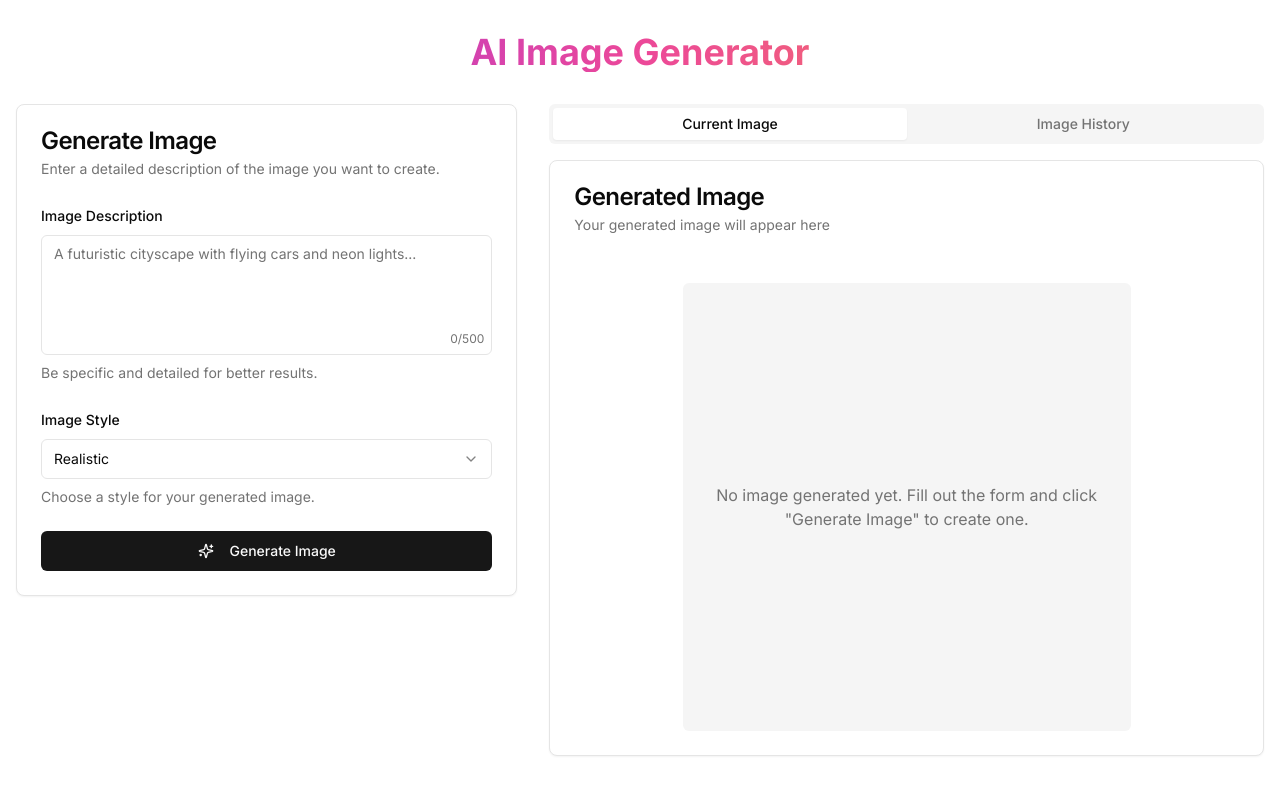
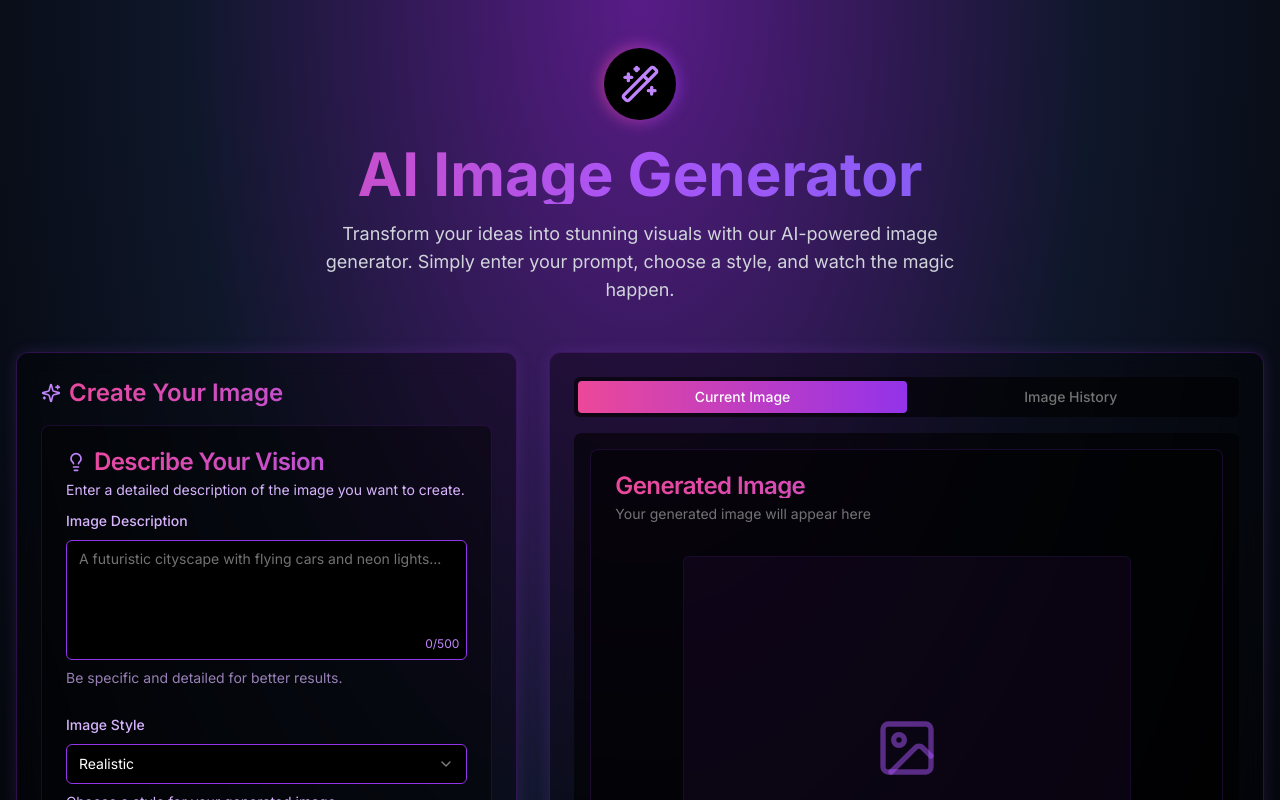
Before and after one commit to iqbal-0786/ai-image-generator, a Next.js app: page / in a window 1280 px wide. Shown: the top 800 px of the page. Built offline with nearby package versions, Linux system fonts and the light colour scheme.

Commit message:
image generate design changed

```diff
--- a/app/page.tsx
+++ b/app/page.tsx
@@ -8,6 +8,7 @@ import { Tabs, TabsContent, TabsList, TabsTrigger } from "@/components/ui/tabs"
 import { Toaster } from "@/components/ui/toaster"
 import { useToast } from "@/components/ui/use-toast"
 import type { GeneratedImage } from "@/types/image"
+import { Sparkles, Wand2 } from "lucide-react"
 
 export default function Home() {
   const [isGenerating, setIsGenerating] = useState(false)
@@ -91,35 +92,82 @@ export default function Home() {
   }
 
   return (
-    <main className="container mx-auto py-8 px-4 min-h-screen">
-      <h1 className="text-4xl font-bold text-center mb-8 bg-gradient-to-r from-purple-600 via-pink-500 to-orange-400 text-transparent bg-clip-text">
+    <div className="min-h-screen bg-[radial-gradient(ellipse_at_top,_var(--tw-gradient-stops))] from-purple-900 via-slate-900 to-black text-white">
+      <div className="container mx-auto py-12 px-4">
+        {/* Header Section */}
+        <div className="text-center mb-12">
+          <div className="inline-flex items-center justify-center mb-6">
+            <div className="relative">
+              <div className="absolute -inset-0.5 bg-gradient-to-r from-pink-500 to-purple-600 rounded-full blur opacity-75 animate-pulse"></div>
+              <div className="relative bg-black rounded-full p-4">
+                <Wand2 className="h-10 w-10 text-purple-400" />
+              </div>
+            </div>
+          </div>
+          <h1 className="text-6xl font-bold bg-gradient-to-r from-pink-500 via-purple-500 to-indigo-500 text-transparent bg-clip-text mb-4">
             AI Image Generator
           </h1>
+          <p className="text-gray-300 max-w-2xl mx-auto text-lg">
+            Transform your ideas into stunning visuals with our AI-powered image generator. Simply enter your prompt,
+            choose a style, and watch the magic happen.
+          </p>
+        </div>
 
+        {/* Main Content */}
         <div className="grid grid-cols-1 lg:grid-cols-12 gap-8">
-        <div className="lg:col-span-5">
+          {/* Form Section */}
+          <div className="lg:col-span-5 bg-black/40 rounded-xl p-6 backdrop-blur-md border border-purple-900/50 shadow-[0_0_15px_rgba(168,85,247,0.15)]">
+            <h2 className="text-2xl font-semibold mb-4 text-transparent bg-clip-text bg-gradient-to-r from-pink-500 to-purple-500 flex items-center">
+              <Sparkles className="mr-2 h-5 w-5 text-purple-400" />
+              Create Your Image
+            </h2>
             <ImageGeneratorForm onGenerate={handleGenerateImage} isGenerating={isGenerating} />
           </div>
 
-        <div className="lg:col-span-7">
-          <Tabs defaultValue="current">
-            <TabsList className="grid w-full grid-cols-2">
-              <TabsTrigger value="current">Current Image</TabsTrigger>
-              <TabsTrigger value="history">Image History</TabsTrigger>
+          {/* Display Section */}
+          <div className="lg:col-span-7 bg-black/40 rounded-xl p-6 backdrop-blur-md border border-purple-900/50 shadow-[0_0_15px_rgba(168,85,247,0.15)]">
+            <Tabs defaultValue="current" className="w-full">
+              <TabsList className="grid w-full grid-cols-2 mb-4 bg-black/60">
+                <TabsTrigger
+                  value="current"
+                  className="data-[state=active]:bg-gradient-to-r data-[state=active]:from-pink-500 data-[state=active]:to-purple-600 data-[state=active]:text-white"
+                >
+                  Current Image
+                </TabsTrigger>
+                <TabsTrigger
+                  value="history"
+                  className="data-[state=active]:bg-gradient-to-r data-[state=active]:from-pink-500 data-[state=active]:to-purple-600 data-[state=active]:text-white"
+                >
+                  Image History
+                </TabsTrigger>
               </TabsList>
 
-            <TabsContent value="current" className="mt-4">
+              <TabsContent value="current">
+                <div className="bg-black/60 rounded-lg p-4 min-h-96">
                   <ImageDisplay image={currentImage} isLoading={isGenerating} />
+                </div>
               </TabsContent>
 
-            <TabsContent value="history" className="mt-4">
+              <TabsContent value="history">
+                <div className="bg-black/60 rounded-lg p-4 min-h-96">
                   <ImageHistory images={imageHistory} onSelect={handleSelectFromHistory} />
+                </div>
               </TabsContent>
             </Tabs>
           </div>
         </div>
 
+        {/* Footer */}
+        <div className="mt-16 text-center">
+          <div className="inline-block bg-black/40 px-6 py-3 rounded-full backdrop-blur-md border border-purple-900/50">
+            <p className="text-gray-400 text-sm">
+              Create amazing AI-generated images in seconds • © {new Date().getFullYear()} AI Image Generator
+            </p>
+          </div>
+        </div>
+      </div>
+
       <Toaster />
-    </main>
+    </div>
   )
 }
--- a/components/image-display.tsx
+++ b/components/image-display.tsx
@@ -4,7 +4,7 @@ import { useState } from "react"
 import Image from "next/image"
 import { Card, CardContent, CardDescription, CardFooter, CardHeader, CardTitle } from "@/components/ui/card"
 import { Button } from "@/components/ui/button"
-import { Download, Share2 } from "lucide-react"
+import { Download, Share2, ImageIcon } from "lucide-react"
 import { Skeleton } from "@/components/ui/skeleton"
 import { Badge } from "@/components/ui/badge"
 import type { GeneratedImage } from "@/types/image"
@@ -52,14 +52,16 @@ export function ImageDisplay({ image, isLoading }: ImageDisplayProps) {
   }
 
   return (
-    <Card className="w-full h-full flex flex-col">
-      <CardHeader>
-        <CardTitle>Generated Image</CardTitle>
+    <Card className="w-full h-full flex flex-col bg-black/40 border-purple-900/30">
+      <CardHeader className="pb-2">
+        <CardTitle className="text-transparent bg-clip-text bg-gradient-to-r from-pink-500 to-purple-500">
+          Generated Image
+        </CardTitle>
         <CardDescription>
           {image ? (
             <>
               Created {formatDistanceToNow(new Date(image.createdAt), { addSuffix: true })}
-              <Badge variant="outline" className="ml-2">
+              <Badge variant="outline" className="ml-2 bg-purple-900/30 text-purple-300 border-purple-700">
                 {image.style.charAt(0).toUpperCase() + image.style.slice(1)}
               </Badge>
             </>
@@ -71,17 +73,17 @@ export function ImageDisplay({ image, isLoading }: ImageDisplayProps) {
       <CardContent className="flex-grow flex items-center justify-center p-2 sm:p-6">
         {isLoading ? (
           <div className="w-full aspect-square max-w-md mx-auto relative">
-            <Skeleton className="w-full h-full rounded-md" />
+            <Skeleton className="w-full h-full rounded-md bg-purple-900/20" />
             <div className="absolute inset-0 flex items-center justify-center">
-              <div className="animate-pulse text-center">
-                <div className="h-16 w-16 mx-auto border-4 border-primary border-t-transparent rounded-full animate-spin"></div>
-                <p className="mt-4 text-sm text-muted-foreground">Creating your masterpiece...</p>
+              <div className="text-center">
+                <div className="h-16 w-16 mx-auto border-4 border-purple-500 border-t-transparent rounded-full animate-spin"></div>
+                <p className="mt-4 text-sm text-purple-300">Creating your masterpiece...</p>
               </div>
             </div>
           </div>
         ) : image ? (
-          <div className="w-full aspect-square max-w-md mx-auto relative rounded-md overflow-hidden shadow-lg">
-            {isImageLoading && <Skeleton className="absolute inset-0" />}
+          <div className="w-full aspect-square max-w-md mx-auto relative rounded-md overflow-hidden shadow-[0_0_15px_rgba(168,85,247,0.2)]">
+            {isImageLoading && <Skeleton className="absolute inset-0 bg-purple-900/20" />}
             <Image
               src={image.url || "/placeholder.svg"}
               alt={image.prompt}
@@ -92,20 +94,33 @@ export function ImageDisplay({ image, isLoading }: ImageDisplayProps) {
             />
           </div>
         ) : (
-          <div className="w-full aspect-square max-w-md mx-auto bg-muted rounded-md flex items-center justify-center">
-            <p className="text-muted-foreground text-center p-4">
-              No image generated yet. Fill out the form and click "Generate Image" to create one.
-            </p>
+          <div className="w-full aspect-square max-w-md mx-auto bg-purple-900/10 rounded-md flex items-center justify-center border border-purple-900/20">
+            <div className="text-center p-4">
+              <ImageIcon className="h-16 w-16 mx-auto text-purple-500/50 mb-4" />
+              <p className="text-purple-300/70">
+                No image generated yet. Fill out the form and click "Generate Image" to create one.
+              </p>
+            </div>
           </div>
         )}
       </CardContent>
       {image && (
         <CardFooter className="flex justify-between gap-2">
-          <Button variant="outline" className="w-full" onClick={handleDownload} disabled={isLoading}>
+          <Button
+            variant="outline"
+            className="w-full border-purple-700 text-purple-300 hover:bg-purple-900/30 hover:text-white"
+            onClick={handleDownload}
+            disabled={isLoading}
+          >
             <Download className="mr-2 h-4 w-4" />
             Download
           </Button>
-          <Button variant="outline" className="w-full" onClick={handleShare} disabled={isLoading}>
+          <Button
+            variant="outline"
+            className="w-full border-purple-700 text-purple-300 hover:bg-purple-900/30 hover:text-white"
+            onClick={handleShare}
+            disabled={isLoading}
+          >
             <Share2 className="mr-2 h-4 w-4" />
             Share
           </Button>
--- a/components/image-generator-form.tsx
+++ b/components/image-generator-form.tsx
@@ -11,7 +11,7 @@ import { Form, FormControl, FormDescription, FormField, FormItem, FormLabel, For
 import { Button } from "@/components/ui/button"
 import { Select, SelectContent, SelectItem, SelectTrigger, SelectValue } from "@/components/ui/select"
 import { Textarea } from "@/components/ui/textarea"
-import { Loader2, Sparkles } from "lucide-react"
+import { Loader2, Sparkles, Palette, Lightbulb } from "lucide-react"
 
 const formSchema = z.object({
   prompt: z
@@ -51,10 +51,13 @@ export function ImageGeneratorForm({ onGenerate, isGenerating }: ImageGeneratorF
   }
 
   return (
-    <Card className="w-full">
-      <CardHeader>
-        <CardTitle>Generate Image</CardTitle>
-        <CardDescription>Enter a detailed description of the image you want to create.</CardDescription>
+    <Card className="w-full bg-black/40 border-purple-900/30">
+      <CardHeader className="pb-2">
+        <CardTitle className="text-transparent bg-clip-text bg-gradient-to-r from-pink-500 to-purple-500 flex items-center">
+          <Lightbulb className="mr-2 h-5 w-5 text-purple-400" />
+          Describe Your Vision
+        </CardTitle>
+        <CardDescription className="text-purple-300">Enter a detailed description of the image you want to create.</CardDescription>
       </CardHeader>
       <CardContent>
         <Form {...form}>
@@ -64,20 +67,22 @@ export function ImageGeneratorForm({ onGenerate, isGenerating }: ImageGeneratorF
               name="prompt"
               render={({ field }) => (
                 <FormItem>
-                  <FormLabel>Image Description</FormLabel>
+                  <FormLabel className="text-purple-300">Image Description</FormLabel>
                   <FormControl>
                     <div className="relative">
                       <Textarea
                         placeholder="A futuristic cityscape with flying cars and neon lights..."
-                        className="resize-none min-h-[120px]"
+                        className="resize-none min-h-[120px] bg-black border-purple-600 focus:border-purple-400 focus:ring-purple-400 text-white placeholder-gray-500"
                         {...field}
                         onChange={handlePromptChange}
                       />
-                      <div className="absolute bottom-2 right-2 text-xs text-muted-foreground">{promptLength}/500</div>
+                      <div className="absolute bottom-2 right-2 text-xs text-purple-400">{promptLength}/500</div>
                     </div>
                   </FormControl>
-                  <FormDescription>Be specific and detailed for better results.</FormDescription>
-                  <FormMessage />
+                  <FormDescription className="text-purple-300/70">
+                    Be specific and detailed for better results.
+                  </FormDescription>
+                  <FormMessage className="text-pink-500" />
                 </FormItem>
               )}
             />
@@ -87,27 +92,31 @@ export function ImageGeneratorForm({ onGenerate, isGenerating }: ImageGeneratorF
               name="style"
               render={({ field }) => (
                 <FormItem>
-                  <FormLabel>Image Style</FormLabel>
+                  <FormLabel className="text-purple-300">Image Style</FormLabel>
                   <Select onValueChange={field.onChange} defaultValue={field.value}>
                     <FormControl>
-                      <SelectTrigger>
+                      <SelectTrigger className="bg-black border-purple-600 text-white">
                         <SelectValue placeholder="Select a style" />
                       </SelectTrigger>
                     </FormControl>
-                    <SelectContent>
+                    <SelectContent className="bg-black text-white border-purple-600">
                       <SelectItem value="realistic">Realistic</SelectItem>
                       <SelectItem value="anime">Studio Ghibli Style</SelectItem>
                       <SelectItem value="fantasy">Fantasy Character</SelectItem>
                       <SelectItem value="cyberpunk">Cyberpunk Art</SelectItem>
                     </SelectContent>
                   </Select>
-                  <FormDescription>Choose a style for your generated image.</FormDescription>
+                  <FormDescription className="text-purple-300">Choose a style for your generated image.</FormDescription>
                   <FormMessage />
                 </FormItem>
               )}
             />
 
-            <Button type="submit" className="w-full" disabled={isGenerating}>
+            <Button
+              type="submit"
+              className="w-full bg-gradient-to-r from-pink-500 to-purple-600 hover:from-pink-600 hover:to-purple-700 transition-all duration-300 shadow-[0_0_15px_rgba(168,85,247,0.5)]"
+              disabled={isGenerating}
+            >
               {isGenerating ? (
                 <>
                   <Loader2 className="mr-2 h-4 w-4 animate-spin" />
--- a/components/image-history.tsx
+++ b/components/image-history.tsx
@@ -6,6 +6,7 @@ import Image from "next/image"
 import { formatDistanceToNow } from "date-fns"
 import { Badge } from "@/components/ui/badge"
 import { ScrollArea } from "@/components/ui/scroll-area"
+import { History } from "lucide-react"
 
 type ImageHistoryProps = {
   images: GeneratedImage[]
@@ -15,9 +16,10 @@ type ImageHistoryProps = {
 export function ImageHistory({ images, onSelect }: ImageHistoryProps) {
   if (images.length === 0) {
     return (
-      <Card className="w-full h-[400px] flex items-center justify-center">
+      <Card className="w-full h-[400px] flex items-center justify-center bg-black/40 border-purple-900/30">
         <CardContent className="text-center p-6">
-          <p className="text-muted-foreground">Your image history will appear here after you generate some images.</p>
+          <History className="h-16 w-16 mx-auto text-purple-500/50 mb-4" />
+          <p className="text-purple-300/70">Your image history will appear here after you generate some images.</p>
         </CardContent>
       </Card>
     )
@@ -29,20 +31,24 @@ export function ImageHistory({ images, onSelect }: ImageHistoryProps) {
         {images.map((image) => (
           <Card
             key={image.id}
-            className="overflow-hidden cursor-pointer hover:ring-2 hover:ring-primary/50 transition-all"
+            className="overflow-hidden cursor-pointer hover:ring-2 hover:ring-purple-500/50 transition-all bg-black/40 border-purple-900/30"
             onClick={() => onSelect(image)}
           >
             <div className="relative aspect-square">
               <Image src={image.url || "/placeholder.svg"} alt={image.prompt} fill className="object-cover" />
+              <div className="absolute inset-0 bg-gradient-to-t from-black/80 via-transparent to-transparent opacity-0 hover:opacity-100 transition-opacity duration-300"></div>
             </div>
             <CardContent className="p-3">
               <div className="flex justify-between items-start gap-2">
-                <p className="text-xs text-muted-foreground line-clamp-2">{image.prompt}</p>
-                <Badge variant="outline" className="shrink-0 text-xs">
+                <p className="text-xs text-purple-300 line-clamp-2">{image.prompt}</p>
+                <Badge
+                  variant="outline"
+                  className="shrink-0 text-xs bg-purple-900/30 text-purple-300 border-purple-700"
+                >
                   {image.style}
                 </Badge>
               </div>
-              <p className="text-xs text-muted-foreground mt-1">
+              <p className="text-xs text-purple-400/70 mt-1">
                 {formatDistanceToNow(new Date(image.createdAt), { addSuffix: true })}
               </p>
             </CardContent>
```
Lines whose indentation alone changed are shown as unchanged.
